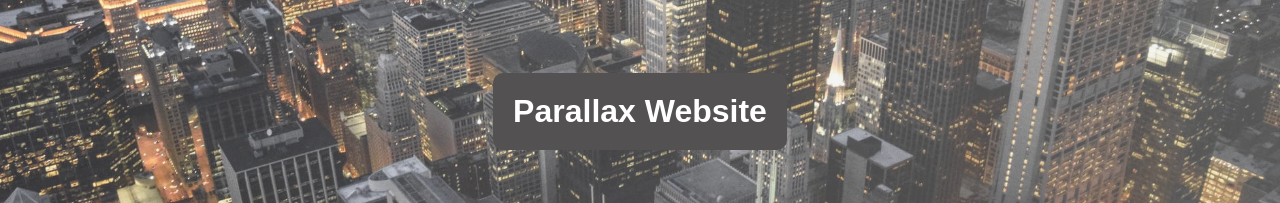
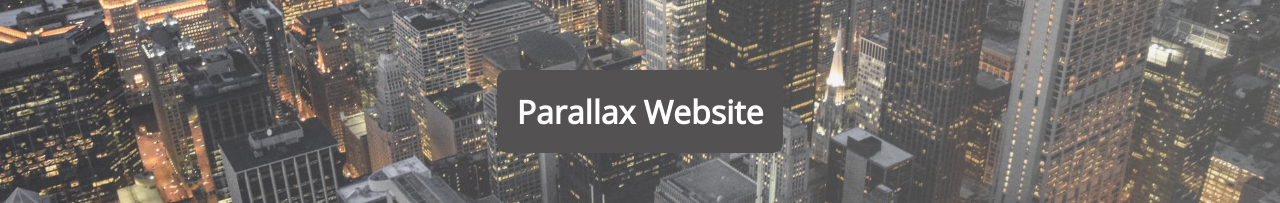
Before and after one commit to Naveensharma26/parallax, a plain HTML site: page index.html in a window 1280 px wide. Shown: the part 329-532 px from the top of the page. Drawn offline with nearby package versions, Linux system fonts and the light colour scheme.

Commit message:
Update style.css

```diff
--- a/style.css
+++ b/style.css
@@ -1,3 +1,5 @@
+@import url('https://fonts.googleapis.com/css2?family=Open+Sans:ital,wght@0,400;1,300&display=swap');
+
 * {
   margin: 0;
   padding: 0;
@@ -43,7 +45,7 @@
 
 .parallax1-text {
   border-radius: 10px;
-  font-family: fantasy;
+  font-family: 'Open Sans', sans-serif;
   padding: 20px;
   color: white;
   background-color: rgb(83, 81, 81);
```
